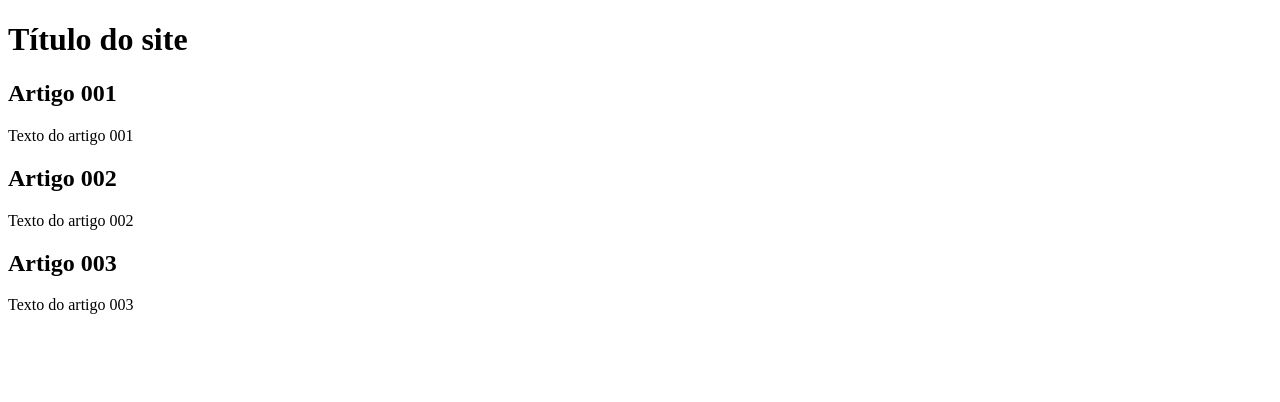
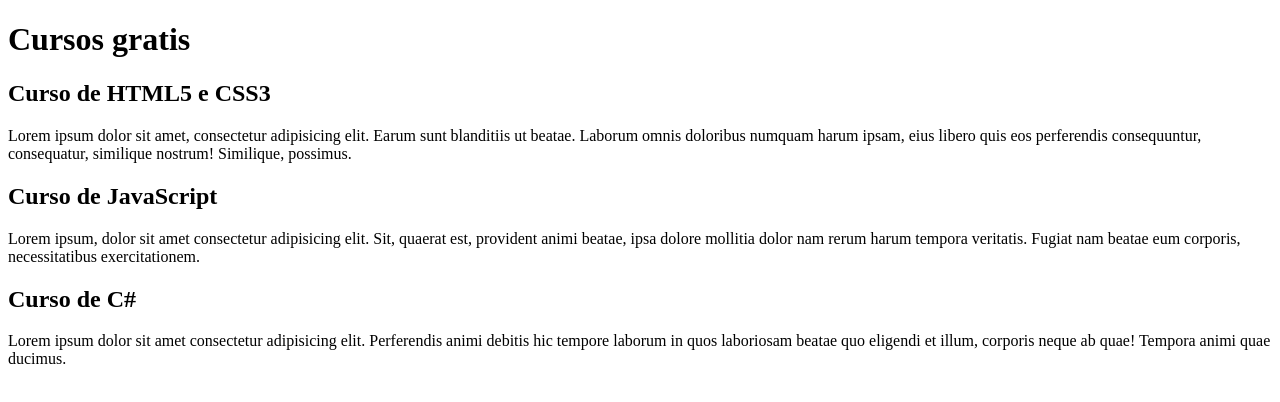
Before and after one commit to henrique-carvalhos/projeto-site, a plain HTML site: page index.html in a window 1280 px wide. Drawn offline with Linux system fonts and the light colour scheme.

Commit message:
Update index.html

```diff
--- a/index.html
+++ b/index.html
@@ -9,18 +9,18 @@
 <body>
     <main>
         <header>
-            <h1>Título do site</h1>
+            <h1>Cursos gratis</h1>
             <article>
-                <h2>Artigo 001</h2>
-                <p>Texto do artigo 001</p>
+                <h2>Curso de HTML5 e CSS3</h2>
+                <p>Lorem ipsum dolor sit amet, consectetur adipisicing elit. Earum sunt blanditiis ut beatae. Laborum omnis doloribus numquam harum ipsam, eius libero quis eos perferendis consequuntur, consequatur, similique nostrum! Similique, possimus.</p>
             </article>
             <article>
-                <h2>Artigo 002</h2>
-                <p>Texto do artigo 002</p>
+                <h2>Curso de JavaScript</h2>
+                <p>Lorem ipsum, dolor sit amet consectetur adipisicing elit. Sit, quaerat est, provident animi beatae, ipsa dolore mollitia dolor nam rerum harum tempora veritatis. Fugiat nam beatae eum corporis, necessitatibus exercitationem.</p>
             </article>
             <article>
-                <h2>Artigo 003</h2>
-                <p>Texto do artigo 003</p>
+                <h2>Curso de C#</h2>
+                <p>Lorem ipsum dolor sit amet consectetur adipisicing elit. Perferendis animi debitis hic tempore laborum in quos laboriosam beatae quo eligendi et illum, corporis neque ab quae! Tempora animi quae ducimus.</p>
             </article>
         </header>
     </main>
```
